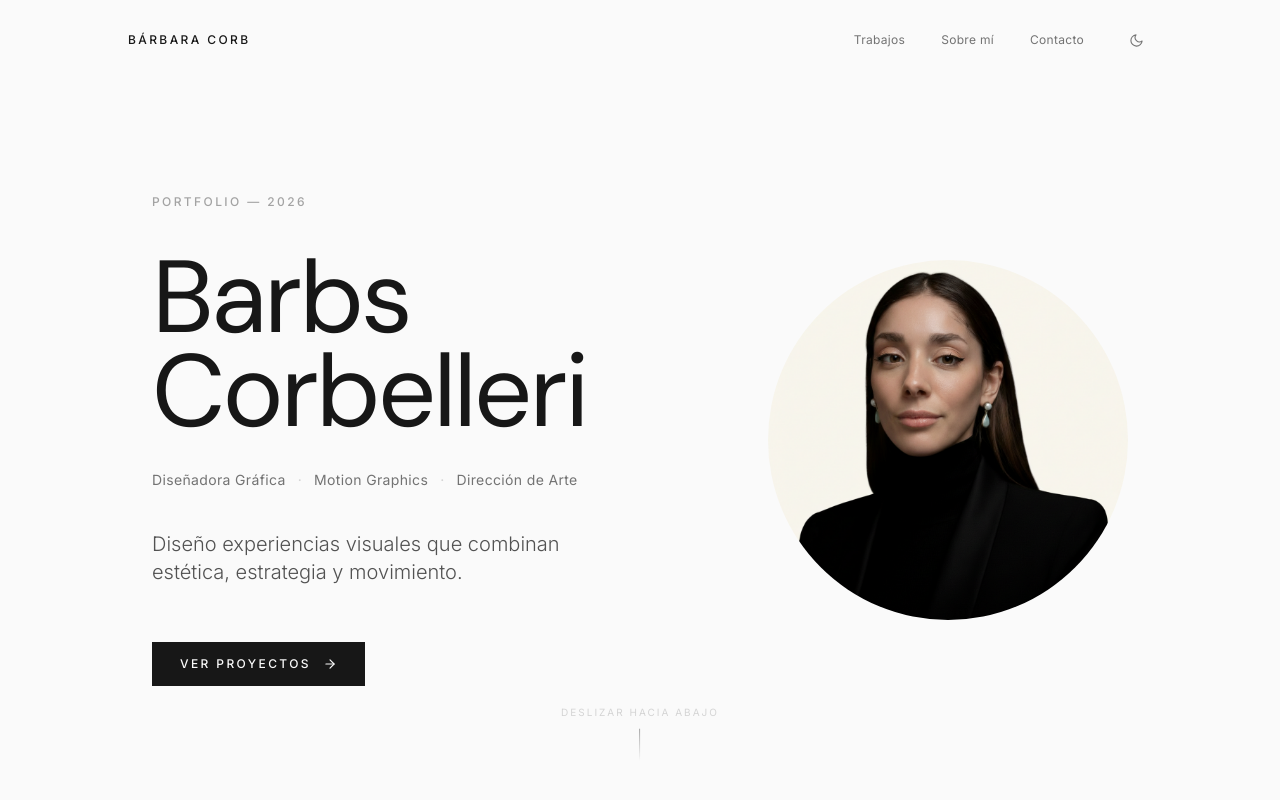
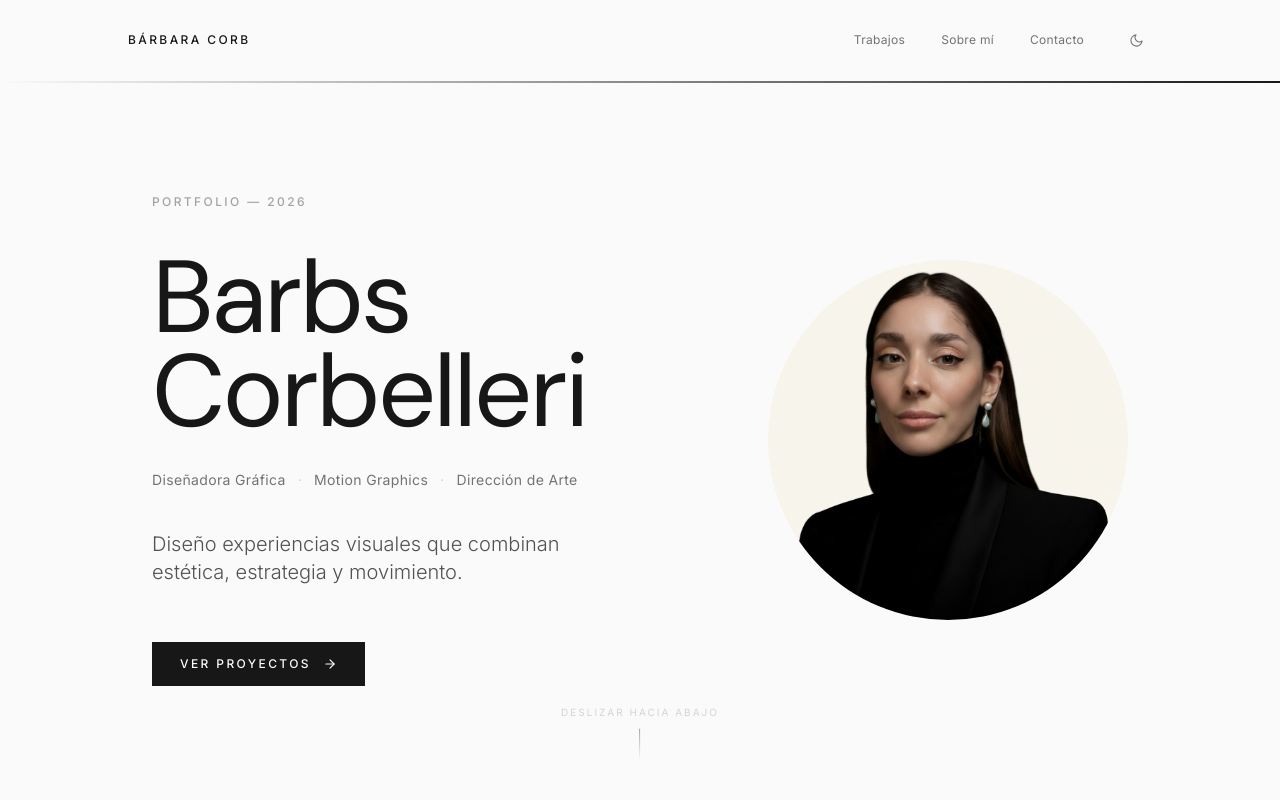
Before and after one commit to alexislezcano/barbieportfolio, a Next.js app: page / in a window 1280 px wide. Shown: the top 800 px of the page. Built offline with nearby package versions, Linux system fonts and the light colour scheme.

Commit message:
effectos en navbar

```diff
--- a/components/Navbar.tsx
+++ b/components/Navbar.tsx
@@ -6,6 +6,7 @@ import { usePathname } from 'next/navigation'
 import { motion } from 'framer-motion'
 import Container from './Container'
 import ThemeToggle from './ThemeToggle'
+import { ScrollProgress } from './ui/scroll-progress'
 
 const navLinks = [
   { label: 'Trabajos', href: '/#projects' },
@@ -31,7 +32,7 @@ export default function Navbar() {
       className={[
         'fixed top-0 left-0 right-0 z-50',
         scrolled
-          ? 'bg-neutral-50/90 dark:bg-dark-bg/90 backdrop-blur-sm border-b border-neutral-200 dark:border-neutral-800/80'
+          ? 'bg-neutral-50/90 dark:bg-dark-bg/90 backdrop-blur-sm'
           : 'bg-transparent',
       ].join(' ')}
     >
@@ -60,6 +61,16 @@ export default function Navbar() {
           </nav>
         </div>
       </Container>
+
+      {/* Separator — replaces the old border-b, sits above the progress bar */}
+      <div
+        className={`h-px bg-neutral-200 dark:bg-neutral-800 transition-opacity duration-300 ${
+          scrolled ? 'opacity-100' : 'opacity-0'
+        }`}
+      />
+
+      {/* Scroll progress — full width, 2px, tracks window scroll */}
+      <ScrollProgress className="h-0.5 bg-gradient-to-r from-transparent to-neutral-900 dark:to-neutral-100 pointer-events-none" />
     </motion.header>
   )
 }
--- /dev/null
+++ b/components/ui/scroll-progress.tsx
@@ -0,0 +1,28 @@
+'use client'
+
+import { motion, useScroll, useSpring } from 'framer-motion'
+import type { SpringOptions } from 'framer-motion'
+
+const DEFAULT_SPRING: SpringOptions = {
+  stiffness: 200,
+  damping: 50,
+  restDelta: 0.001,
+}
+
+interface ScrollProgressProps {
+  className?: string
+  springOptions?: SpringOptions
+}
+
+export function ScrollProgress({ className, springOptions }: ScrollProgressProps) {
+  // No containerRef → tracks window scroll by default
+  const { scrollYProgress } = useScroll()
+  const scaleX = useSpring(scrollYProgress, { ...DEFAULT_SPRING, ...springOptions })
+
+  return (
+    <motion.div
+      className={className}
+      style={{ scaleX, transformOrigin: 'left' }}
+    />
+  )
+}
```
